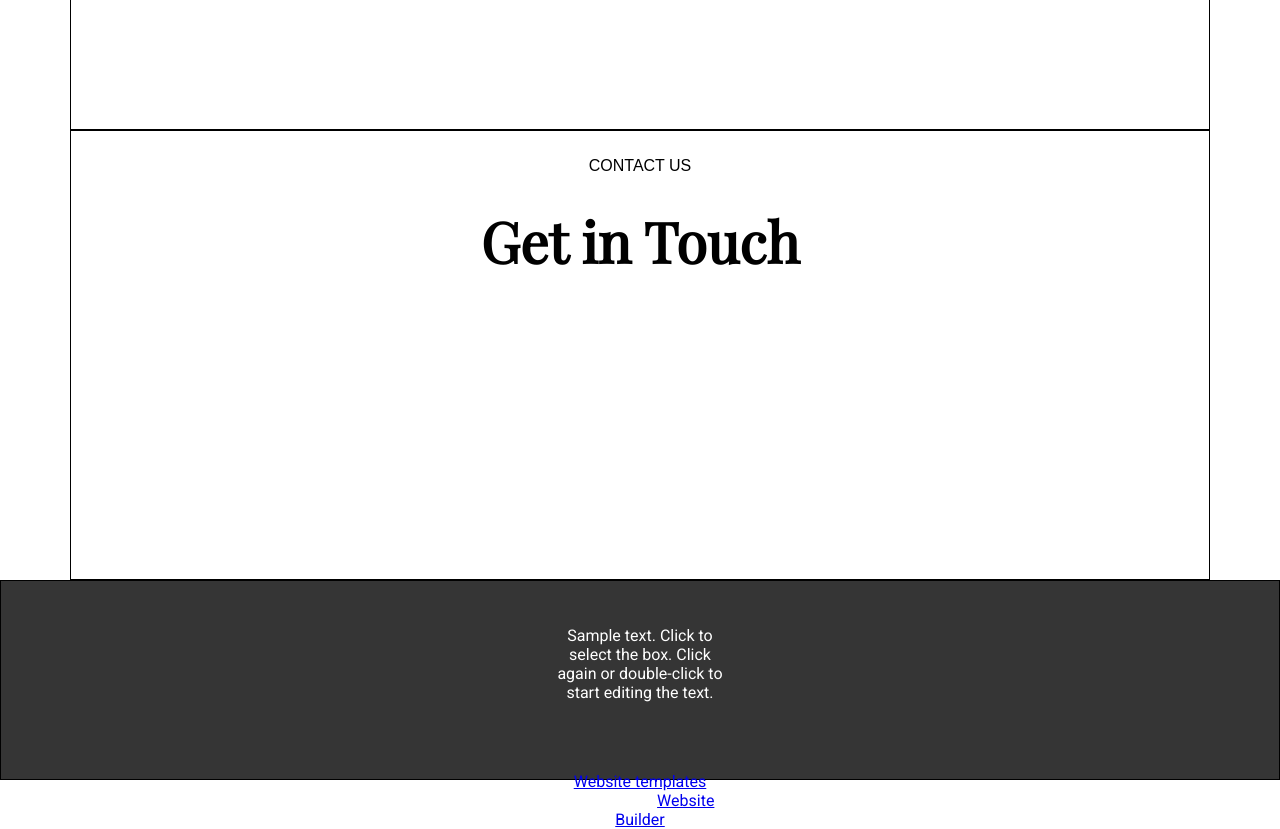
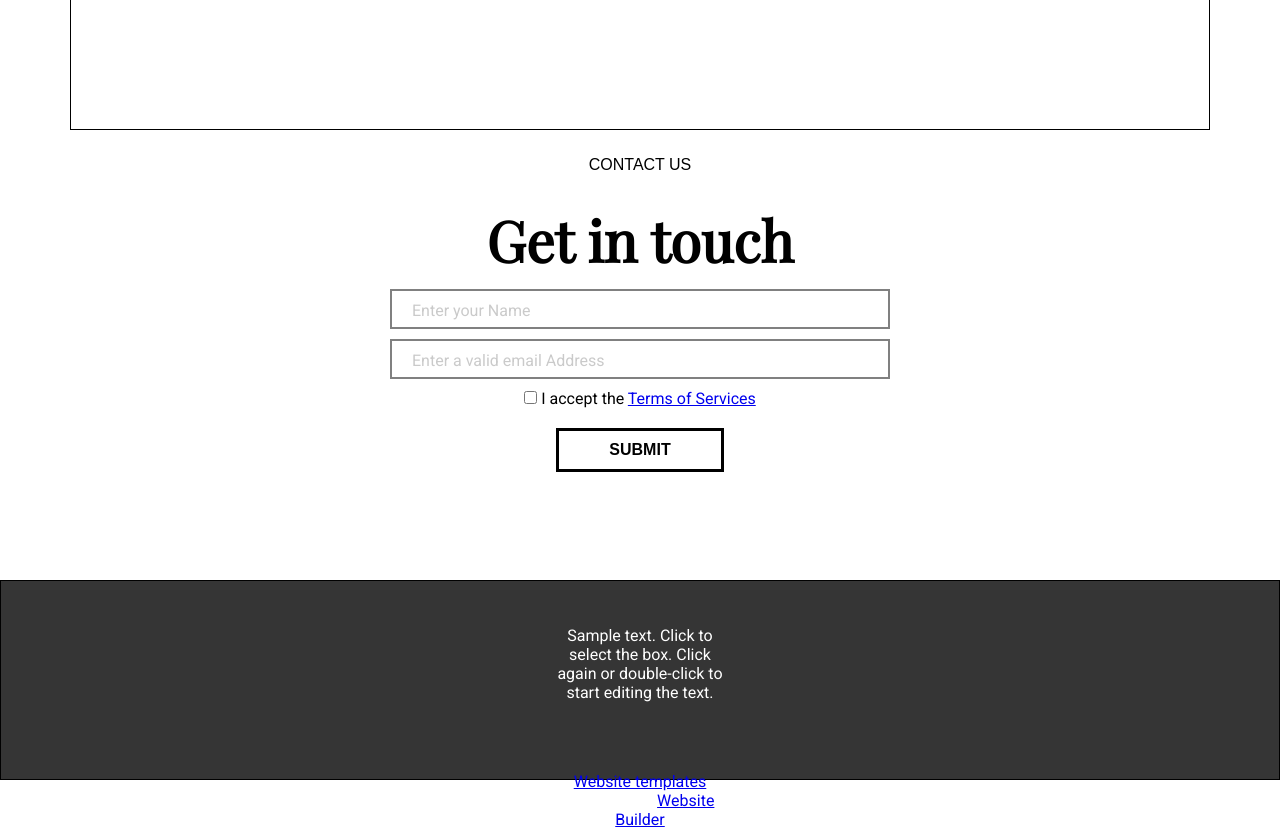
Before and after one commit to ChiragPatel3001/Assessment-1, a plain HTML site: page index.html in a window 1280 px wide. Shown: the part 4520-5349 px from the top of the page. Drawn offline with nearby package versions, Linux system fonts and the light colour scheme.

Commit message:
contact-update

```diff
--- a/assets/css/style.css
+++ b/assets/css/style.css
@@ -291,8 +291,10 @@ li{
 }
 .contact{
     height: 450px;
-    border: 1px solid black;
+    /* border: 1px solid black; */
     margin: 0 70px;
+    padding: 0 250px;
+    justify-content: center;
 }
 .contact-us{
     height: 100%;
@@ -316,6 +318,48 @@ li{
     font-size: 3.5rem;
     margin-bottom: 0;
 }
+.mainform{
+    justify-content: center;
+}
+.f-submit{
+    padding-top: 20px;
+    font-family: sans-serif;
+}
+.submit-text{
+    border: 3px solid black;
+    padding: 10px 50px;
+}
+
+.f-name{
+    border:2px solid gray;
+    height: 40px;
+    width: 500px;
+    margin-bottom: 10px;
+
+}
+.name1{
+    text-align: left;
+    padding-left: 20px;
+    align-items: center;
+    padding-top: 10px;
+    font-size: 1rem;
+    color: rgba(128, 128, 128, 0.418);
+}
+.f-address{
+    border:2px solid gray;
+    height: 40px;
+    width: 500px;
+    margin-bottom: 10px;
+
+}
+.address1{
+    text-align: left;
+    padding-left: 20px;
+    align-items: center;
+    padding-top: 10px;
+    font-size: 1rem;
+    color: rgba(128, 128, 128, 0.418);
+}
 .footer{
     height: 200px;
     background-color:rgb(53, 53, 53);
--- a/index.html
+++ b/index.html
@@ -195,8 +195,25 @@
             <div class="contact-us d-flex flex-dir-column">
                 <div class="contact-head d-flex text-align-center">
                     <p class="contact-head1">CONTACT US</p>
-                    <div class="contact-head2 playfair"><strong>Get in Touch</strong>
+                    <div class="contact-head2 playfair"><strong>Get in touch</strong>
                     </div>
+                    <div class="contact-form d-flex justify-content-center align-items-center flex-dir-column">
+                        <div class="f-name justify-content-center">
+                            <p class="name1">Enter your Name</p>
+                          </div>
+                          <div class="f-address justify-content-center align-items-center">
+                            <p class="address1">Enter a valid email Address</p>
+                          </div>
+                    </div>
+                          <div>
+                            <input type="checkbox" id="fullstck" name="fullstck">
+                            <label for="fullstck"> I accept the <a href="#">Terms of Services</a></label>
+                        </div>
+                        <div class="f-submit d-flex justify-content-center text-align-center">
+                            <p class="submit-text"> <strong>SUBMIT</strong></p>
+                        </div>
+
+                    </form>
             </div>
         </section>
         <!-- End: Contact us -->
```
